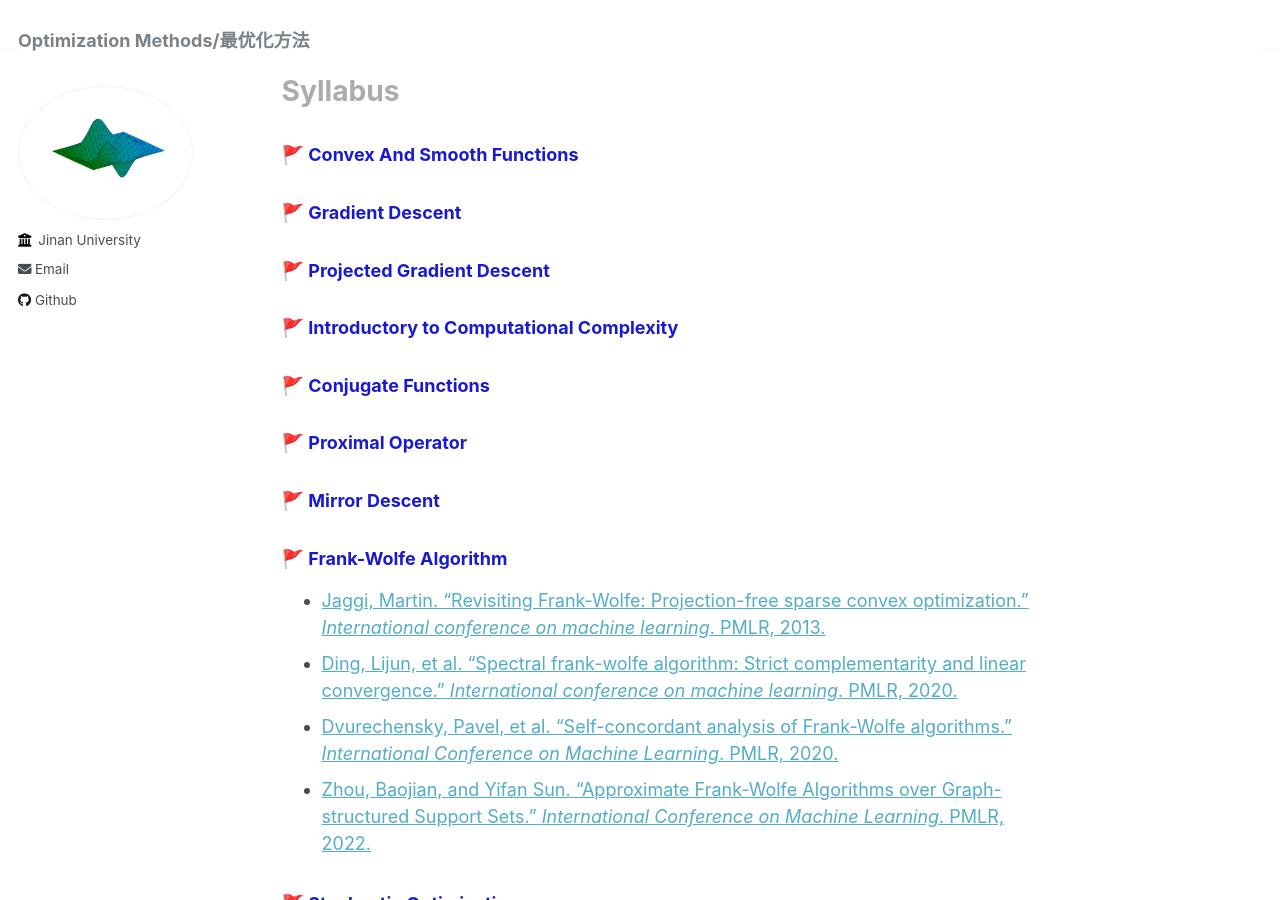
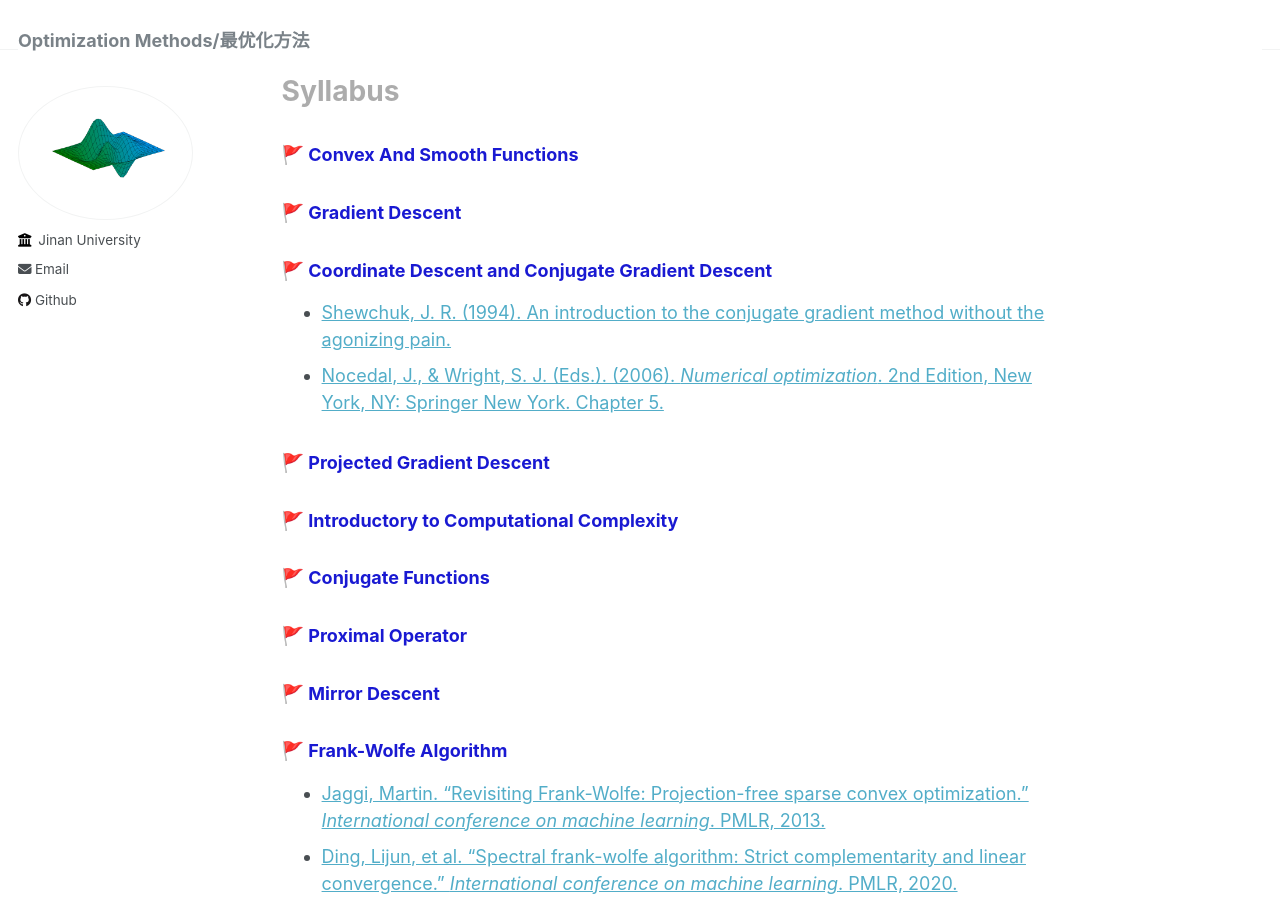
Before and after one commit to wangyuanhao/optimization_method_course_webpage, a Jekyll site: the page built from _pages/about.md, in a window 1280 px wide and 900 px high, scrolled down 587 px. Built offline with Jekyll 4.4.1, drawn with Linux system fonts in a browser that asks for light colours.

Commit message:
Update about.md

```diff
--- a/_pages/about.md
+++ b/_pages/about.md
@@ -27,6 +27,11 @@
 
 ### 🚩 <span style="color: rgba(0,0, 205,0.9);">Gradient Descent</span>
 
+### 🚩 <span style="color: rgba(0,0, 205,0.9);">Coordinate Descent and Conjugate Gradient Descent</span>
+
+* [Shewchuk, J. R. (1994). An introduction to the conjugate gradient method without the agonizing pain.](https://www.cs.cmu.edu/~quake-papers/painless-conjugate-gradient.pdf)
+* [Nocedal, J., & Wright, S. J. (Eds.). (2006). *Numerical optimization*. 2nd Edition,  New York, NY: Springer New York. Chapter 5.](https://link.springer.com/book/10.1007/978-0-387-40065-5)
+
 ### 🚩 <span style="color: rgba(0,0, 205,0.9);">Projected Gradient Descent</span>
 
 ### 🚩 <span style="color: rgba(0,0,205,0.9);">Introductory to Computational Complexity</span>
```
